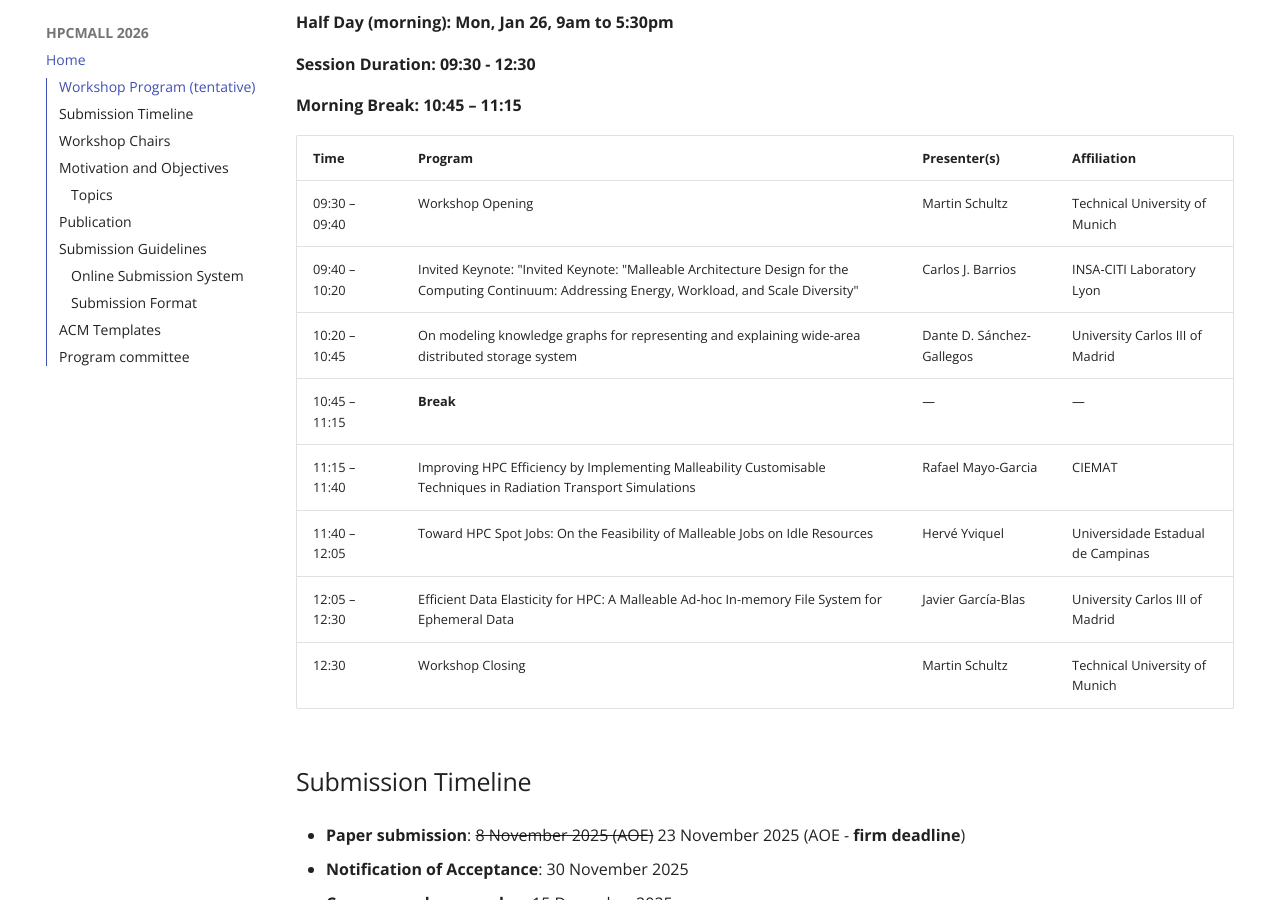
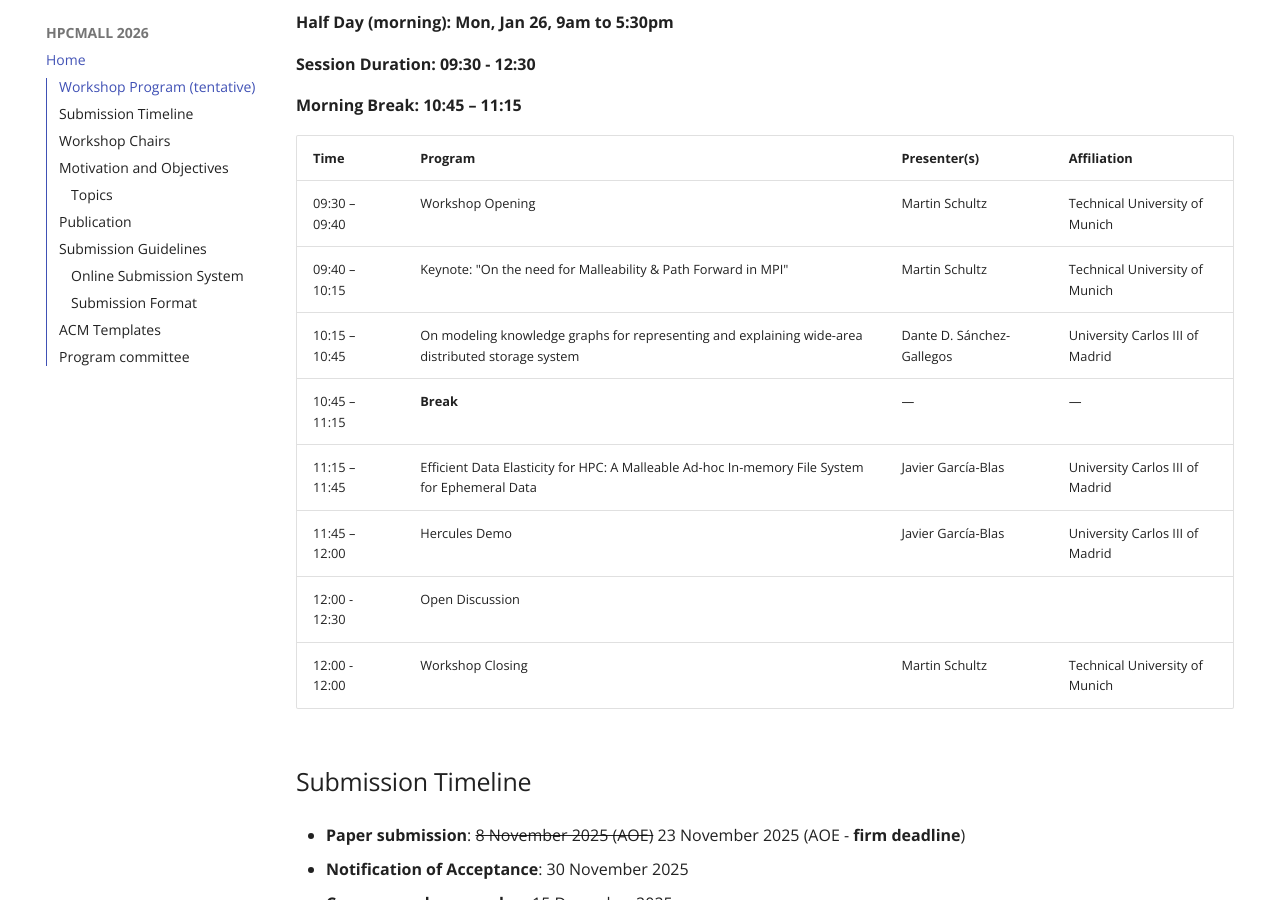
Before and after one commit to CoCo-ARCOS/HPCMALL2026, an MkDocs documentation site: the page built from docs/index.md, in a window 1280 px wide and 900 px high, scrolled down 627 px. Built offline with MkDocs 1.6.1 and Material for MkDocs 9.7.7, drawn with Linux system fonts in a browser that asks for light colours.

Commit message:
Update workshop schedule and keynote details

```diff
--- a/docs/index.md
+++ b/docs/index.md
@@ -11,13 +11,13 @@
 | Time | Program | Presenter(s) | Affiliation |
 | :--- | :--- | :--- | :--- |
 | 09:30 – 09:40 | Workshop Opening | Martin Schultz | Technical University of Munich |
-| 09:40 – 10:20 | Invited Keynote: "Invited Keynote: "Malleable Architecture Design for the Computing Continuum: Addressing Energy, Workload, and Scale Diversity" | Carlos J. Barrios | INSA-CITI Laboratory Lyon |
-| 10:20 – 10:45 | On modeling knowledge graphs for representing and explaining wide-area distributed storage system | Dante D. Sánchez-Gallegos | University Carlos III of Madrid |
+| 09:40 – 10:15 | Keynote: "On the need for Malleability & Path Forward in MPI" | Martin Schultz | Technical University of Munich |
+| 10:15 – 10:45 | On modeling knowledge graphs for representing and explaining wide-area distributed storage system | Dante D. Sánchez-Gallegos | University Carlos III of Madrid |
 | 10:45 – 11:15 | **Break** | — | — |
-| 11:15 – 11:40 | Improving HPC Efficiency by Implementing Malleability Customisable Techniques in Radiation Transport Simulations | Rafael Mayo-Garcia | CIEMAT |
-| 11:40 – 12:05 | Toward HPC Spot Jobs: On the Feasibility of Malleable Jobs on Idle Resources | Hervé Yviquel | Universidade Estadual de Campinas |
-| 12:05 – 12:30 | Efficient Data Elasticity for HPC: A Malleable Ad-hoc In-memory File System for Ephemeral Data | Javier García-Blas | University Carlos III of Madrid |
-| 12:30 | Workshop Closing | Martin Schultz | Technical University of Munich |
+| 11:15 – 11:45 | Efficient Data Elasticity for HPC: A Malleable Ad-hoc In-memory File System for Ephemeral Data | Javier García-Blas | University Carlos III of Madrid |
+| 11:45 – 12:00 | Hercules Demo | Javier García-Blas | University Carlos III of Madrid |
+| 12:00 - 12:30 | Open Discussion | |  |
+| 12:00 - 12:00 | Workshop Closing | Martin Schultz | Technical University of Munich |
 
 
 
```
